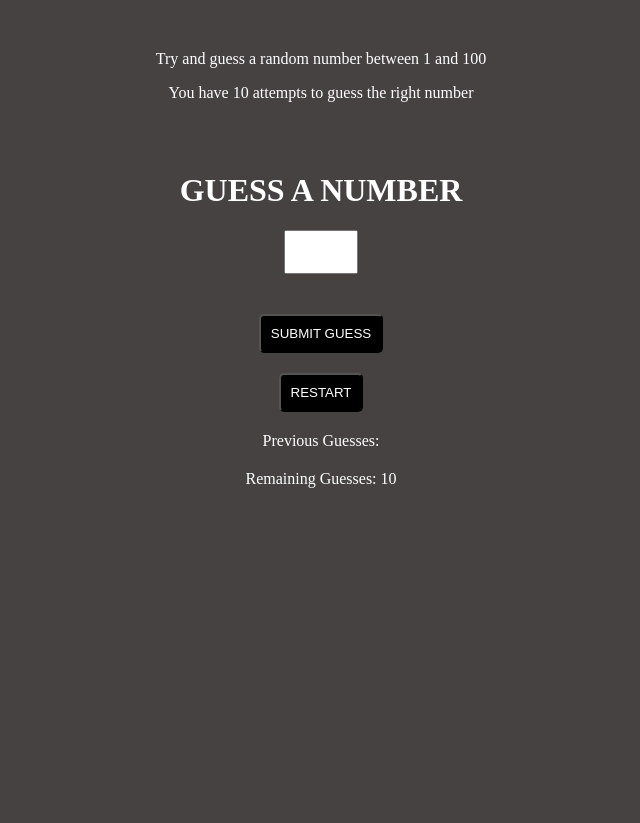
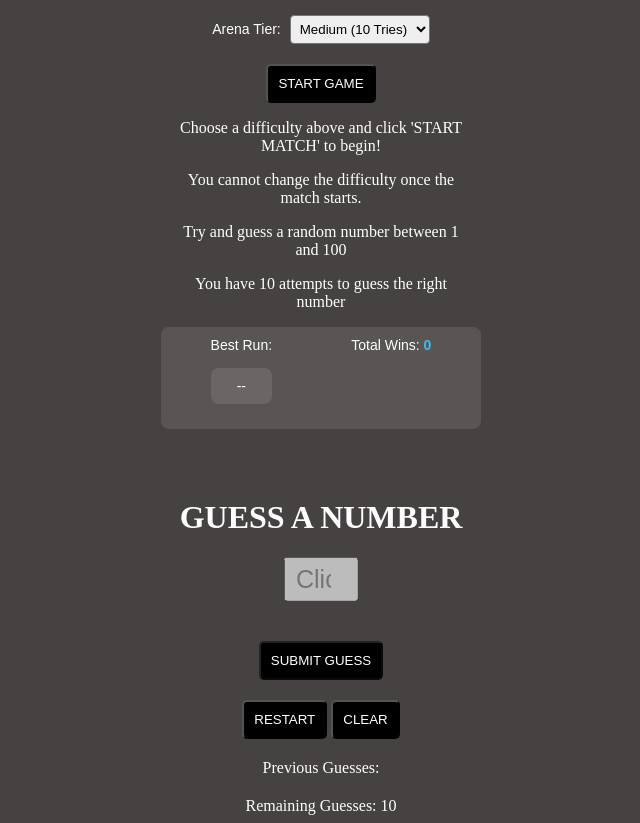
Before and after one commit to Abhijit04052007/Guess-the-Number-Game, a plain HTML site: page index.html in a window 1280 px wide. Both pictures are taken after a click on the button "RESTART". Shown: the whole page, without its empty margins (319-959 px from the left). Before the commit the page ends 800 px from the top, so only its background shows below. Drawn offline with Linux system fonts and the light colour scheme.

Commit message:
Add files via upload

```diff
--- a/index.css
+++ b/index.css
@@ -40,3 +40,44 @@ input{
     font-size:25px;
     padding:10px;
 }
+.stats-dashboard{
+display: flex;
+justify-content: space-around;
+margin: 15px auto;
+max-width: 300px;
+background: rgba(255,255,255,0.1);
+padding: 10px;
+ border-radius: 8px;
+  font-family: sans-serif;
+  font-size: 14px;
+}
+#best-score{
+    display: flex;
+    justify-content: space-around;
+    margin: 15px auto;
+    max-width: 300px;
+    background: rgba(255,255,255,0.1);
+    padding: 10px;
+    border-radius: 8px;
+    font-family: sans-serif;
+    font-size: 14px;
+}
+#total-wins{
+    font-weight: bold;
+    color: #38bdf8;
+}
+.difficulty-zone{
+    margin: 15px auto;
+    max-width: 300px;
+    text-align: center;
+
+}
+label{
+    font-family: sans-serif;
+    font-size: 14px;
+     margin-right: 5px;
+}
+#difficulty-select{
+    padding: 5px;
+    border-radius: 4px;
+}
--- a/index.html
+++ b/index.html
@@ -7,17 +7,32 @@
      <link rel="stylesheet" href="index.css">
 </head>
 <body>
-    <div class="first-para">
+    <div class="difficulty-zone">
+        <label for="difficulty-select">Arena Tier:</label>
+        <select id="difficulty-select" onchange="restart()">
+            <option value="easy">Easy (15 Tries)</option>
+            <option value="medium" selected>Medium (10 Tries)</option>
+            <option value="hard">Hard (7 Tries)</option>
+        </select>
+        <button id="start-btn" class="btn" onclick="lockAndStart()" >START GAME</button>
+          <p id="game-instructions">Choose a difficulty above and click "START MATCH" to begin!</p>
+        <p>You cannot change the difficulty once the match starts.</p>
     <p>Try and guess a random number between 1 and 100</p>
     <p>You have 10 attempts to guess the right number</p>
     </div>
+    <div class="stats-dashboard">
+        <div>Best Run: <span id="best-score">--</span></div>
+        <div>Total Wins: <span id="total-wins">0</span></div>
+    </div>
     <h1>GUESS A NUMBER</h1>
-    <input id="input-el" type="text">
+    <input id="input-el" type="number" disabled placeholder="Click START GAME first">
+     <div id="message-el"></div>
+
     <div class="submit-btn">
-    <button class="btn" onclick="submit()">SUBMIT GUESS</button>
+    <button id="submit-btn" class="btn" onclick="submit()" disabled>SUBMIT GUESS</button>
     </div>
     <button class="btn" onclick="restart()">RESTART</button>
-    <div id="message-el"></div>
+    <button class="btn" onclick="clearHistory()">CLEAR</button>
     <div id="previous">Previous Guesses:</div>
     <div id="rem">Remaining Guesses:</div>
 </body>
--- a/index.js
+++ b/index.js
@@ -2,12 +2,33 @@ const prev=document.getElementById('previous')
 const rem=document.getElementById('rem')
 const inputEl=document.getElementById('input-el')
 const msgEl=document.getElementById('message-el')
-let isAlive=true;
+const instructions = document.getElementById('game-instructions')
+let isAlive=false;
+let gameStarted = false;
 let prevEl=[]
 let msg=""
 let n=Math.floor(Math.random()*100+1);
 let max= 10;
+const diffSelect = document.getElementById('difficulty-select')
+const startBtn = document.getElementById('start-btn')
+const submitBtn = document.getElementById('submit-btn');
 rem.innerHTML+=max
+let savedBestScore = localStorage.getItem('guessGame_best');
+let savedTotalWins = localStorage.getItem('guessGame_wins') || 0;
+let totalAllowedAttempts;
+
+function updateStatsUI() {
+  const bestScoreDisplay = document.getElementById('best-score');
+  const totalWinsDisplay = document.getElementById('total-wins');
+
+  if (bestScoreDisplay) {
+    bestScoreDisplay.innerText = savedBestScore ? `${savedBestScore} tries` : '--';
+  }
+  if (totalWinsDisplay) {
+    totalWinsDisplay.innerText = savedTotalWins;
+  }
+}
+
 function submit()
 { if(isAlive)
 {
@@ -22,6 +43,16 @@ function submit()
     msg="<b>✌️✌️✌️You guessed the right number ✌️✌️✌️</b>";
     msgEl.innerHTML=msg;
     isAlive=false;
+
+    let attemptsUsed = 10 - (max - 1);
+     savedTotalWins = parseInt(savedTotalWins) + 1;
+      localStorage.setItem('guessGame_wins', savedTotalWins.toString());
+
+      if (savedBestScore === null || attemptsUsed < parseInt(savedBestScore)) {
+        savedBestScore = attemptsUsed;
+        localStorage.setItem('guessGame_best', attemptsUsed.toString());
+      }
+      updateStatsUI();
   }
   else if(inputEl.value<n)
   {
@@ -49,11 +80,49 @@ function restart(){
   isAlive=true;
   prevEl=[]
   msg=""
-  let n=Math.floor(Math.random()*100+1);
+   n=Math.floor(Math.random()*100+1);
   max= 10;
+  diffSelect.disabled = false;
+  startBtn.disabled = false;
+  inputEl.disabled = true;
+  submitBtn.disabled = true;
+  inputEl.placeholder = "Click Start Match first";
+  instructions.textContent = "Choose a difficulty above and click 'START MATCH' to begin!";
   rem.innerHTML="Remaining Guesses: "+max
   prev.innerHTML="Previous Guesses: "
   msgEl.textContent=""
   inputEl.value=""
+  updateStatsUI();
 
 }
+function lockAndStart(){
+
+  diffSelect.disabled = true;
+  startBtn.disabled = true;
+
+
+  inputEl.disabled = false;
+  submitBtn.disabled = false;
+  inputEl.placeholder = "";
+  inputEl.focus();
+
+  isAlive = true;
+  gameStarted = true;
+
+  const chosenDifficulty = diffSelect.value;
+  if (chosenDifficulty === "easy") {
+           max = 15;
+     }
+     else if (chosenDifficulty === "medium") {
+
+    max = 10;
+
+  }
+  else if (chosenDifficulty === "hard") {
+    max = 5;
+
+  }
+  totalAllowedAttempts = max;
+  rem.innerHTML = "Remaining Guesses: " + max;
+  msgEl.textContent = "Match started! Good luck.";
+}
```
